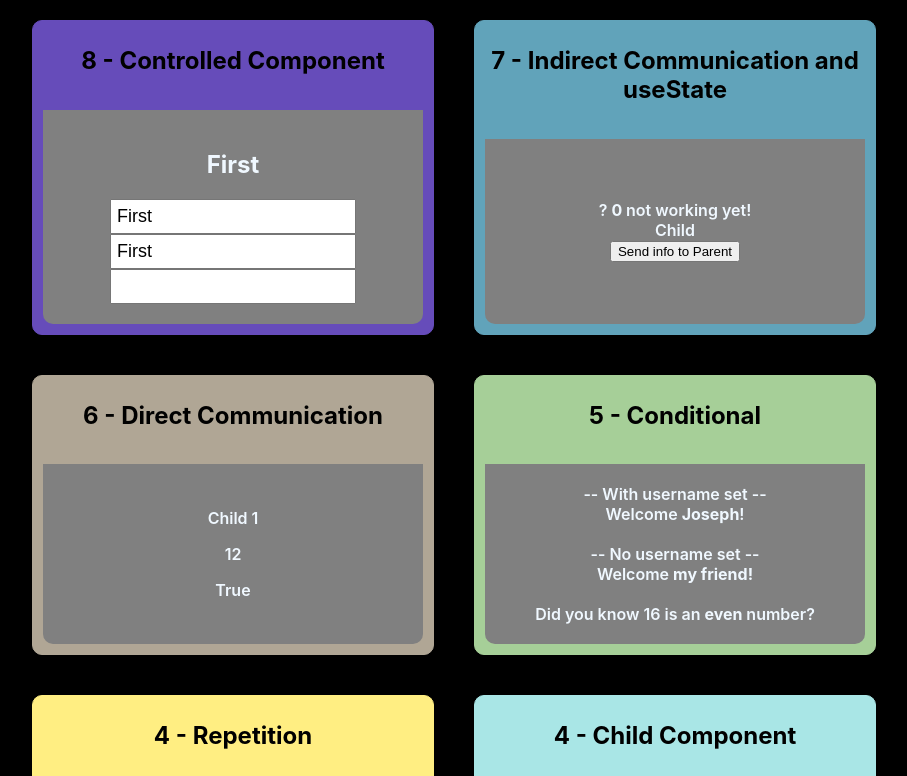
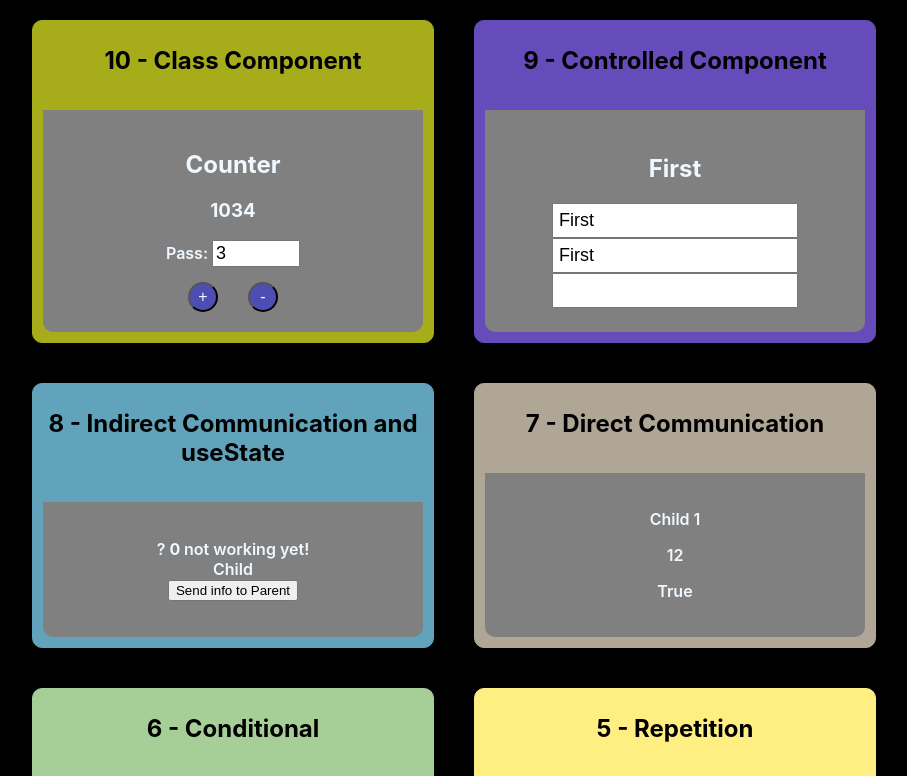
Before and after one commit to CrystianBM/curso_react_udemy, a React (Create React App) app: page / in a window 1280 px wide. Shown: the top 776 px of the page, without its empty margins (186-1093 px from the left). Built offline with nearby package versions, Linux system fonts and the light colour scheme.

Commit message:
10 - Counter pt1

```diff
--- a/src/App.jsx
+++ b/src/App.jsx
@@ -14,24 +14,29 @@ import { UserInfo } from "./components/conditional/UserInfo";
 import { DirectParent } from "./components/communication/DirectParent";
 import { IndirectParent } from "./components/communication/IndirectParent";
 import { Input } from "./components/forms/input";
+import Counter from "./components/counter/Counter";
 
 export function App() {
     return (
         <div id="App">
             <div className="cards">
-                <Card title="8 - Controlled Component" color="#664CBA">
+                <Card title="10 - Class Component" color="#a6AC1A">
+                    <Counter initialNum={1034}/>
+                </Card>
+
+                <Card title="9 - Controlled Component" color="#664CBA">
                     <Input />
                 </Card>
 
-                <Card title="7 - Indirect Communication and useState" color="#61A3BA">
+                <Card title="8 - Indirect Communication and useState" color="#61A3BA">
                     <IndirectParent />
                 </Card>
 
-                <Card title="6 - Direct Communication" color="#B0A695">
+                <Card title="7 - Direct Communication" color="#B0A695">
                     <DirectParent />
                 </Card>
 
-                <Card title="5 - Conditional" color="#A6CF98">
+                <Card title="6 - Conditional" color="#A6CF98">
                     -- With username set --
                     <UserInfo user={{ name: 'Joseph' }} />
                     <br></br>
@@ -41,7 +46,7 @@ export function App() {
                     <EvenOrOdd number={Math.ceil(Math.random() * 20)} />
                 </Card>
 
-                <Card title="4 - Repetition" color="#FFEE82">
+                <Card title="5 - Repetition" color="#FFEE82">
                     <ProductList list={products} />
                 </Card>
 
--- /dev/null
+++ b/src/components/counter/Counter.css
@@ -0,0 +1,15 @@
+.Counter input {
+    font-size: large;
+    width: 80px;
+}
+
+.Counter button {
+    margin: 15px;
+    margin-bottom: 0px;
+    height: 30px;
+    width: 30px;
+    border-radius: 50%;
+    background-color: #4d4db3;
+    color: aliceblue;
+    font-size: medium;
+}
--- /dev/null
+++ b/src/components/counter/Counter.jsx
@@ -0,0 +1,45 @@
+import "./Counter.css";
+import React, { Component } from "react";
+
+class Counter extends Component {
+
+    state = {
+        number: this.props.initialNum || 0,
+        pass: this.props.pass || 3,
+    }
+
+    inc = () => {
+        this.setState({
+            number: this.state.number + this.state.pass,
+        })
+    }
+
+    dec = () => {
+        this.setState({
+            number: this.state.number - this.state.pass,
+        })
+    }
+
+    setPass = (e) => {
+        this.setState({
+            pass: +e.target.value
+        })
+    }
+
+    render( ) {
+        return (
+            <div className="Counter">
+                <h2>Counter</h2>
+                <h3>{this.state.number}</h3>
+                <div>
+                    <label htmlFor="passInput">Pass: </label>
+                    <input id="passInput" type="number" value={this.state.pass} onChange={this.setPass}/>
+                </div>
+                <button onClick={this.inc}>+</button>
+                <button onClick={this.dec}>-</button>
+            </div>
+        )
+    }
+}
+
+export default Counter;
```
